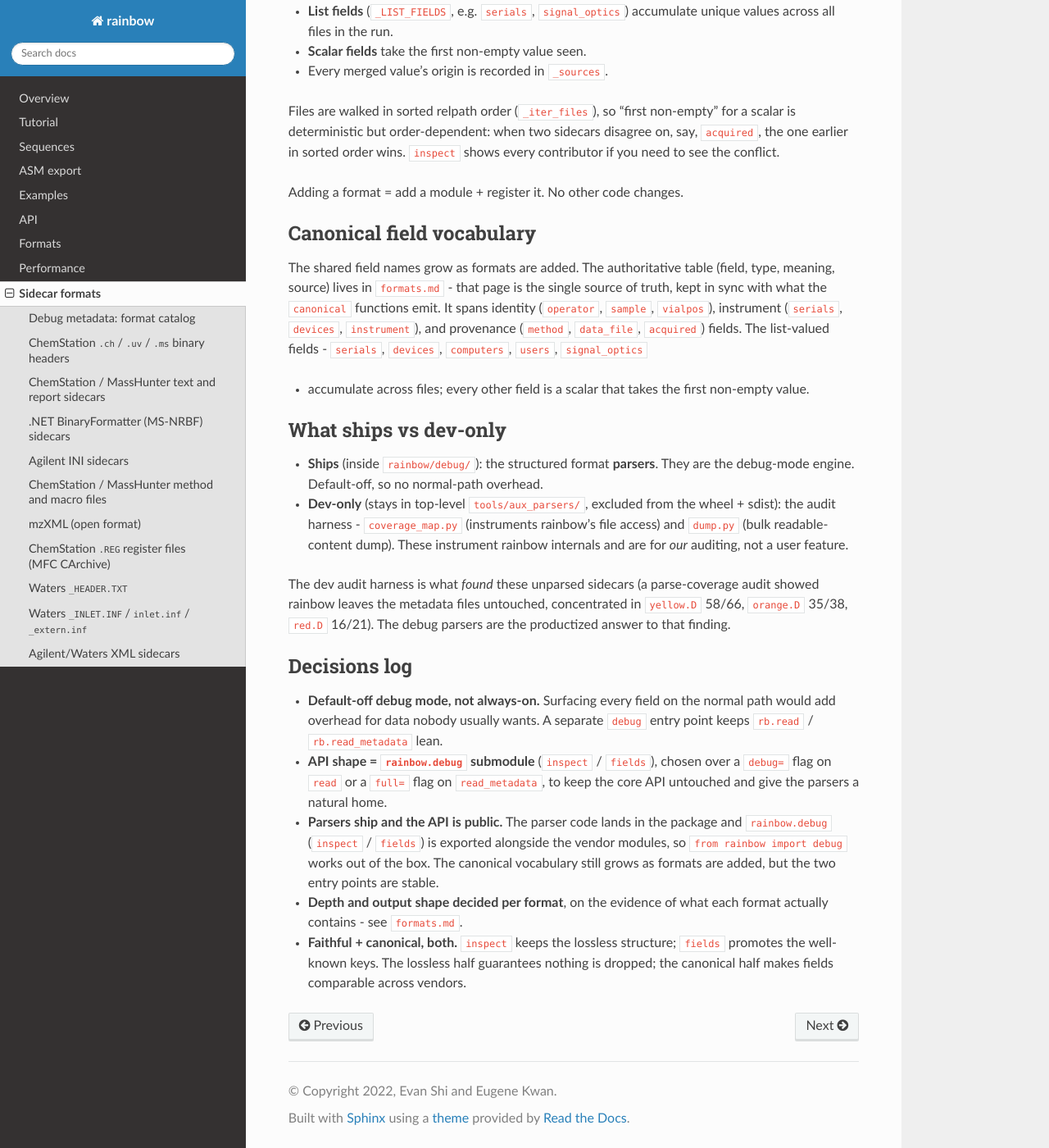
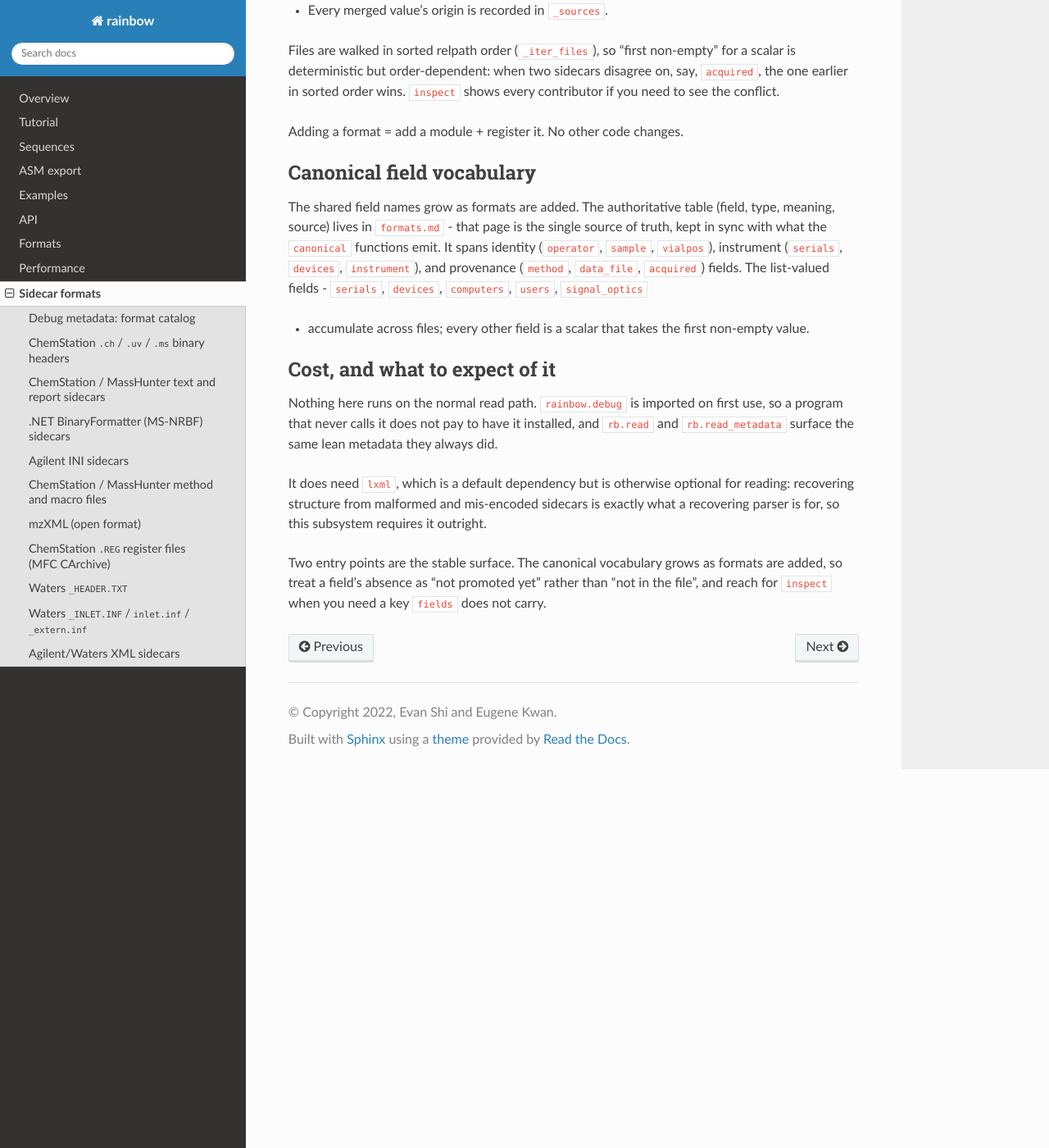
Before and after one commit to evanyeyeye/rainbow, a Sphinx documentation site: the page built from docs/source/debug/overview.md, in a window 1280 px wide and 1400 px high, scrolled down 2102 px. Shown: the whole window at 82% size. Built offline with Sphinx 7.4.7 and the Read the Docs theme 3.1.0, drawn with Linux system fonts in a browser that asks for light colours; some of the changed text lies outside the part shown.

Commit message:
Write the docs for the reader rather than the author
The debug overview opened with a target release that has passed, pointed
at a tools/ directory this repository does not contain, and closed with a
decisions log arguing for choices the reader has no stake in. Replaced
with what a user needs: that it costs nothing unless called, that it
needs lxml outright, and that a missing field means not promoted yet
rather than not present. Two more references to that directory removed
from the format pages.

The multiprocessing recipe had no __main__ guard. On macOS and Windows a
worker starts by re-importing the module that made the pool, so each
worker made its own until the machine gave out, and the prose named a
variable the snippet does not define.

Two places called the injection order acquisition order flatly, which the
paragraph above them carefully explains is not quite true. Sorting by
acquisition time stays out: an injection whose timestamp is missing or
unreadable has no place in that order, and dropping it silently is worse
than name order. The recipe is documented instead, for callers who
renamed their directories and know their dates are good.

The README covered none of what this release adds. It now shows reading a
sequence, exporting to ASM and reading it back, and rainbow.debug. Every
snippet in it was run before it was written down.

````diff
--- a/docs/source/debug/overview.md
+++ b/docs/source/debug/overview.md
@@ -1,7 +1,4 @@
 # Debug metadata subsystem
-
-Target release: **1.4**. The parsers ship inside the package and the
-`rainbow.debug` API (`inspect` / `fields`) is public.
 
 Start here for the design and the two entry points, then see
 [`formats.md`](formats.md) for the at-a-glance catalog and canonical-field
@@ -121,38 +118,20 @@ list-valued fields - `serials`, `devices`, `computers`, `users`, `signal_optics`
 - accumulate across files; every other field is a scalar that takes the first
 non-empty value.
 
-## What ships vs dev-only
+## Cost, and what to expect of it
 
-- **Ships** (inside `rainbow/debug/`): the structured format **parsers**. They
-  are the debug-mode engine. Default-off, so no normal-path overhead.
-- **Dev-only** (stays in top-level `tools/aux_parsers/`, excluded from the
-  wheel + sdist): the audit harness - `coverage_map.py` (instruments rainbow's
-  file access) and `dump.py` (bulk readable-content dump). These instrument
-  rainbow internals and are for *our* auditing, not a user feature.
+Nothing here runs on the normal read path. `rainbow.debug` is imported on first
+use, so a program that never calls it does not pay to have it installed, and
+`rb.read` and `rb.read_metadata` surface the same lean metadata they always did.
 
-The dev audit harness is what *found* these unparsed sidecars (a parse-coverage
-audit showed rainbow leaves the metadata files untouched, concentrated in
-`yellow.D` 58/66, `orange.D` 35/38, `red.D` 16/21). The debug parsers are the
-productized answer to that finding.
+It does need `lxml`, which is a default dependency but is otherwise optional for
+reading: recovering structure from malformed and mis-encoded sidecars is exactly
+what a recovering parser is for, so this subsystem requires it outright.
 
-## Decisions log
-
-- **Default-off debug mode, not always-on.** Surfacing every field on the normal
-  path would add overhead for data nobody usually wants. A separate `debug`
-  entry point keeps `rb.read` / `rb.read_metadata` lean.
-- **API shape = `rainbow.debug` submodule** (`inspect` / `fields`), chosen over a
-  `debug=` flag on `read` or a `full=` flag on `read_metadata`, to keep the core
-  API untouched and give the parsers a natural home.
-- **Parsers ship and the API is public.** The parser code lands in the package
-  and `rainbow.debug` (`inspect` / `fields`) is exported alongside the vendor
-  modules, so `from rainbow import debug` works out of the box. The canonical
-  vocabulary still grows as formats are added, but the two entry points are
-  stable.
-- **Depth and output shape decided per format**, on the evidence of what each
-  format actually contains - see `formats.md`.
-- **Faithful + canonical, both.** `inspect` keeps the lossless structure;
-  `fields` promotes the well-known keys. The lossless half guarantees nothing is
-  dropped; the canonical half makes fields comparable across vendors.
+Two entry points are the stable surface. The canonical vocabulary grows as
+formats are added, so treat a field's absence as "not promoted yet" rather than
+"not in the file", and reach for `inspect` when you need a key `fields` does not
+carry.
 
 ```{toctree}
 :hidden:
````
Also changed, not shown: README.md (+47 -0 lines), docs/source/debug/formats.md (+2 -3 lines), docs/source/debug/formats/xml.md (+2 -2 lines), docs/source/examples.rst (+14 -6 lines), docs/source/sequences.rst (+17 -2 lines).
